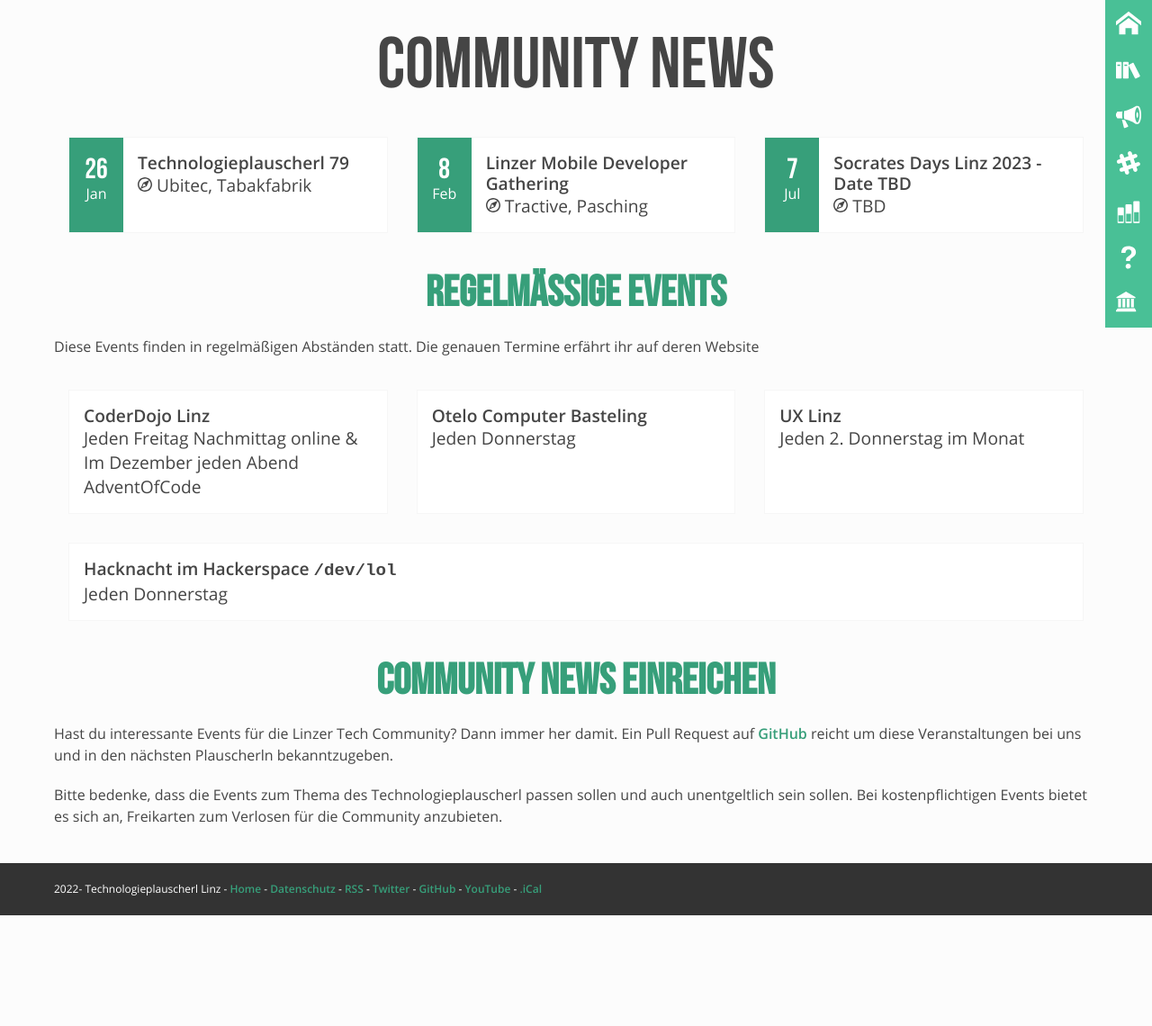
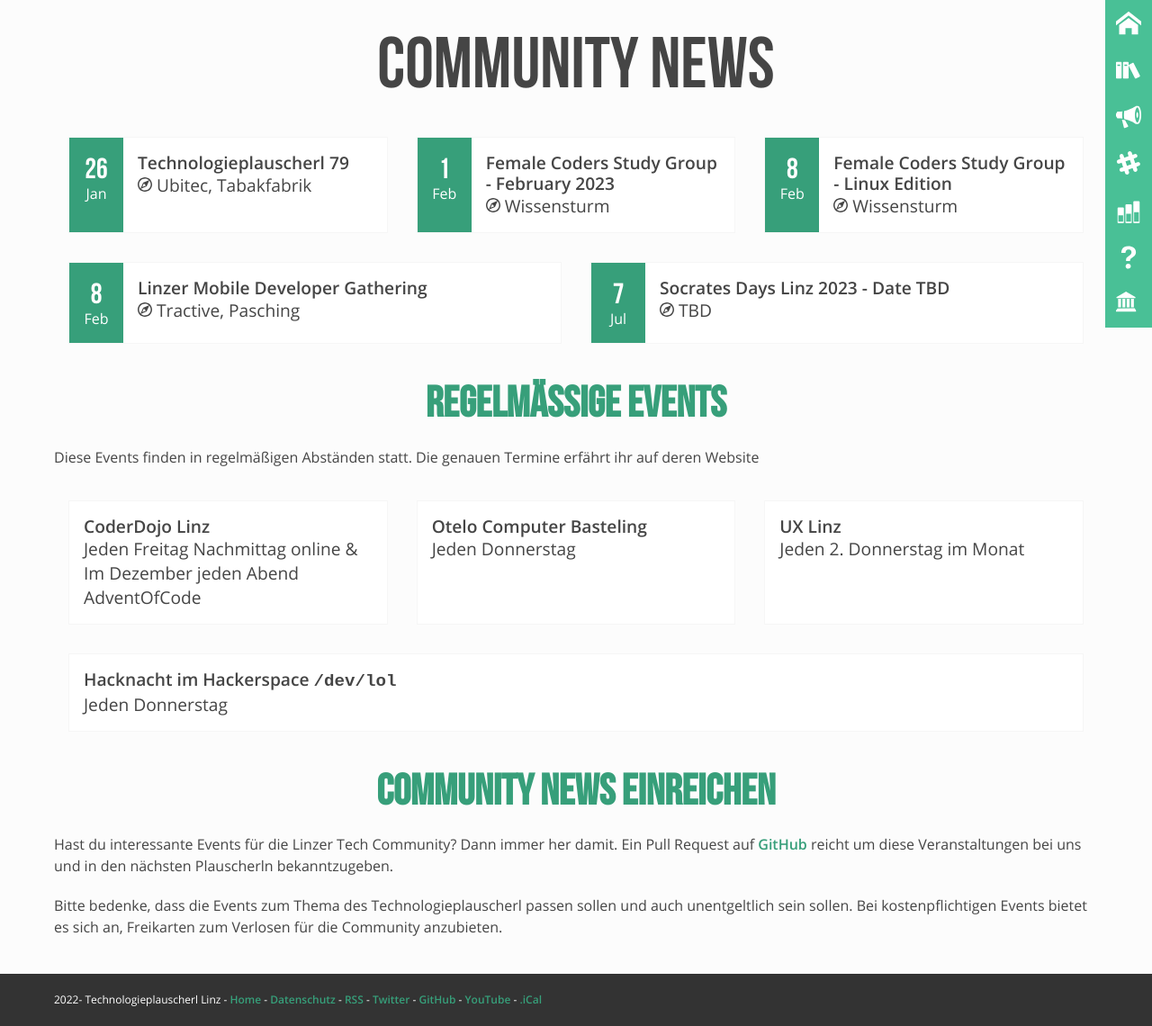
Before and after one commit to mericanAncer127/plauscherl, a Jekyll site: the page built from pages/community-news.html, in a window 1280 px wide. Shown: the whole page at 90% size. Built offline with Jekyll 4.4.1, drawn with Linux system fonts in a browser that asks for light colours; before the commit the page ends 1017 px from its top, so only the background shows below that.

Commit message:
Add next female coders sessions

```diff
--- a/_data/community.yml
+++ b/_data/community.yml
@@ -311,6 +311,16 @@
       location: "Wissensturm"
       date: 2022-11-30
       link: https://www.meetup.com/female-coders-linz/events/287557718/
+    -
+      name: "Female Coders Study Group - February 2023"
+      location: "Wissensturm"
+      date: 2023-02-01
+      link: https://www.meetup.com/female-coders-linz/events/289414333/
+    -
+      name: "Female Coders Study Group - Linux Edition"
+      location: "Wissensturm"
+      date: 2023-02-08
+      link: https://www.meetup.com/female-coders-linz/events/291166639/
 -
   id: beer+code
   name: "beer+code Ried"
```
